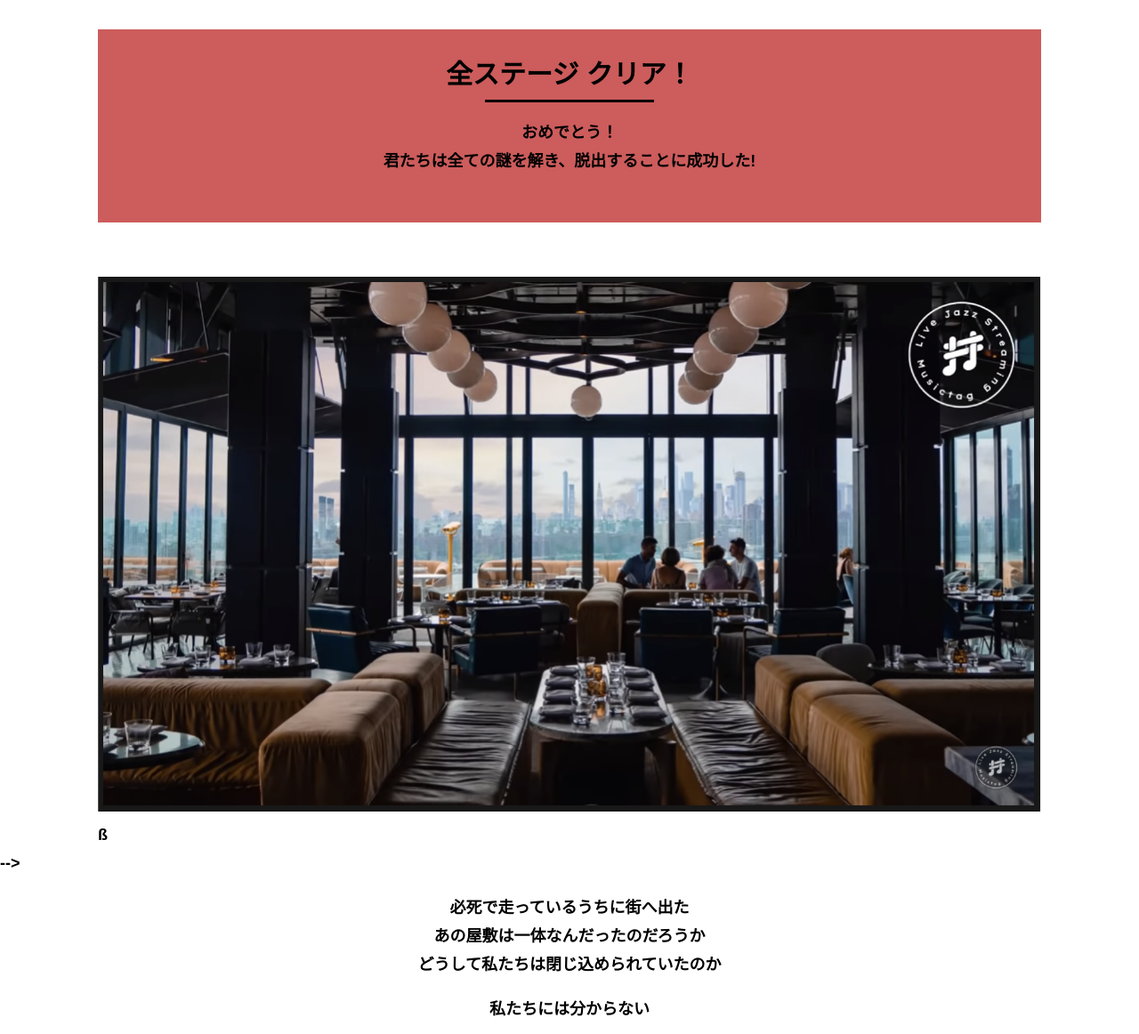
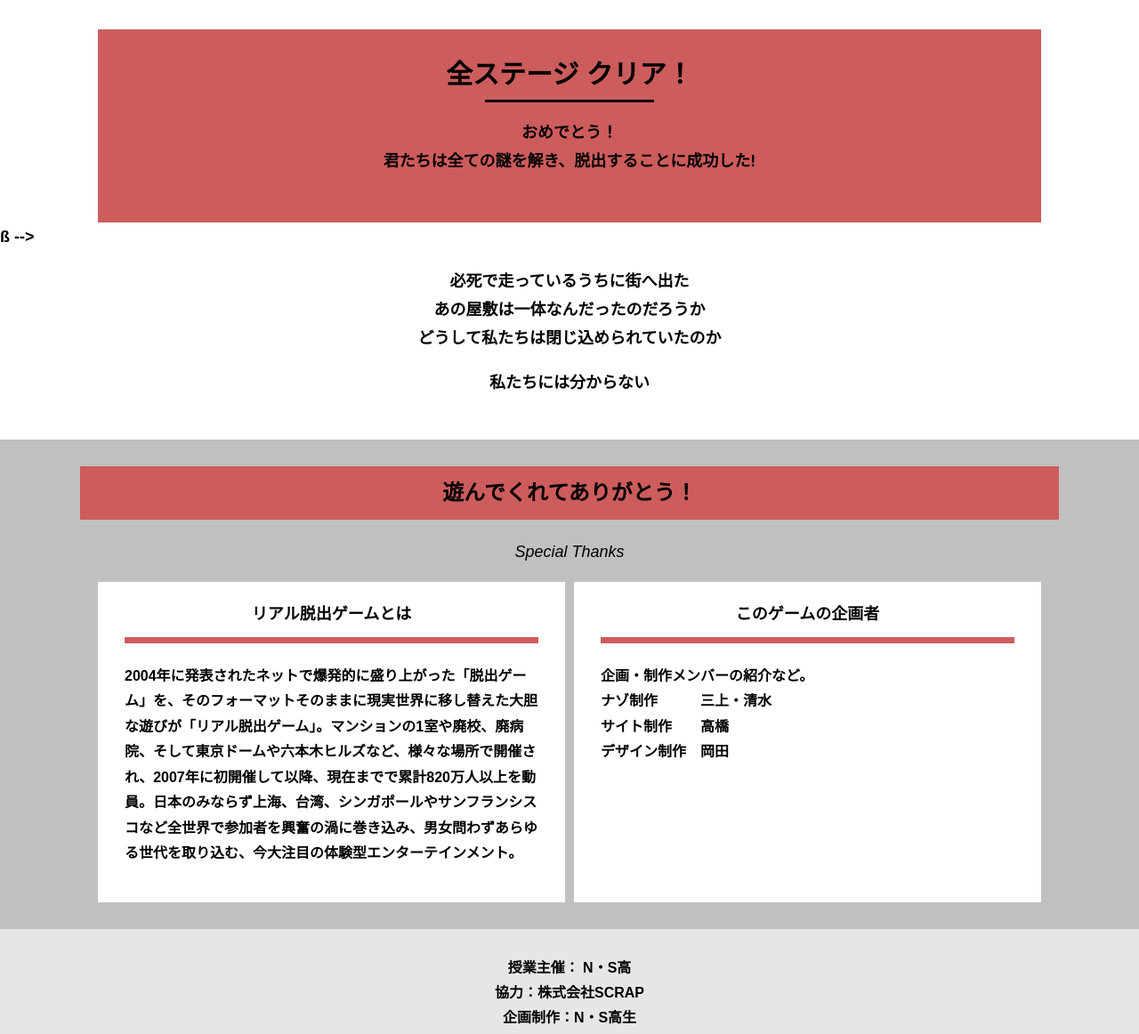
Before and after one commit to Ache-san/alfa-omiya-3, a plain HTML site: page final.html in a window 1280 px wide. Shown: the part 250-1412 px from the top of the page at 89% size. Drawn offline with Linux system fonts and the light colour scheme.

Commit message:
Update final.html

```diff
--- a/final.html
+++ b/final.html
@@ -27,12 +27,6 @@
             君たちは全ての謎を解き、脱出することに成功した!</p>
         </div>
       </div>
-    </section>
-    <section class="section">
-      <div class="container">
-          <figure class="image__container">
-             <img src="assets/images/stage.png" alt="">
-          </figure>
 
 <!--  YouTube貼り付け
             <div class="youtube__container">
```
